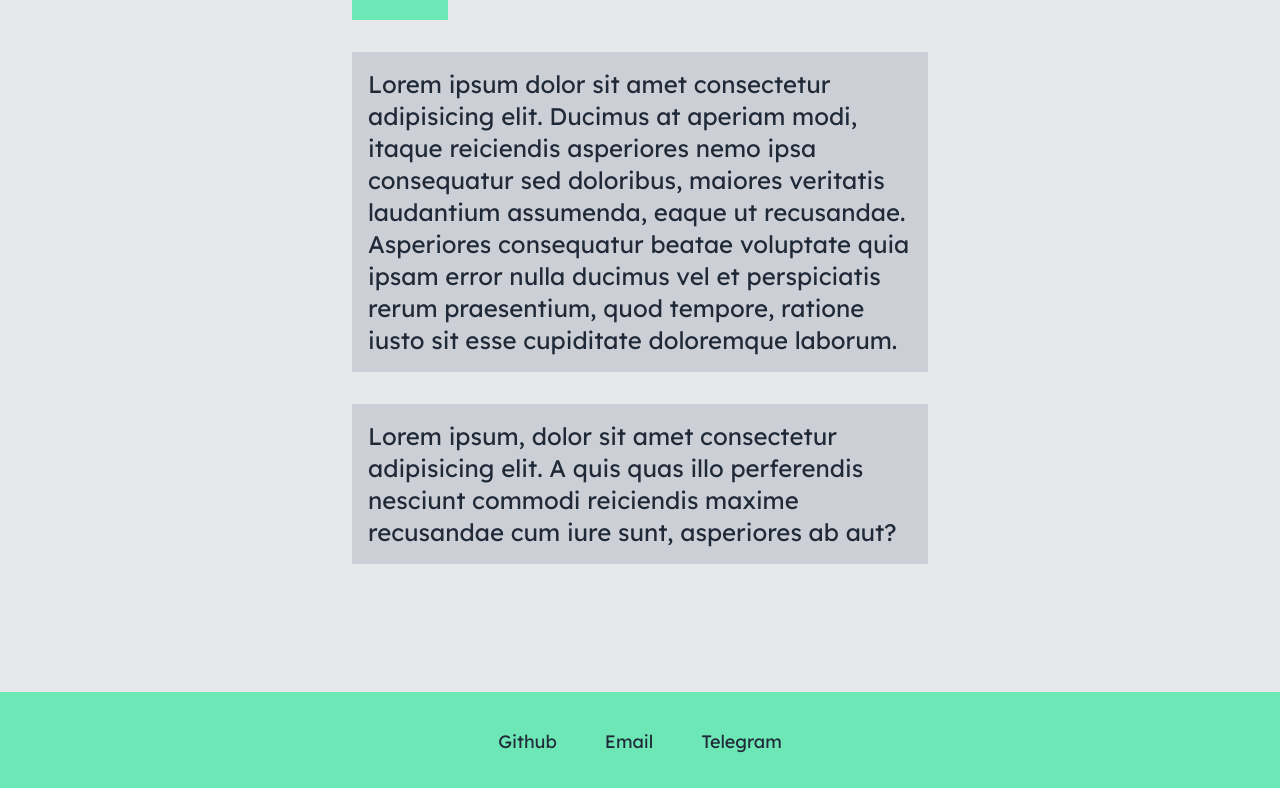
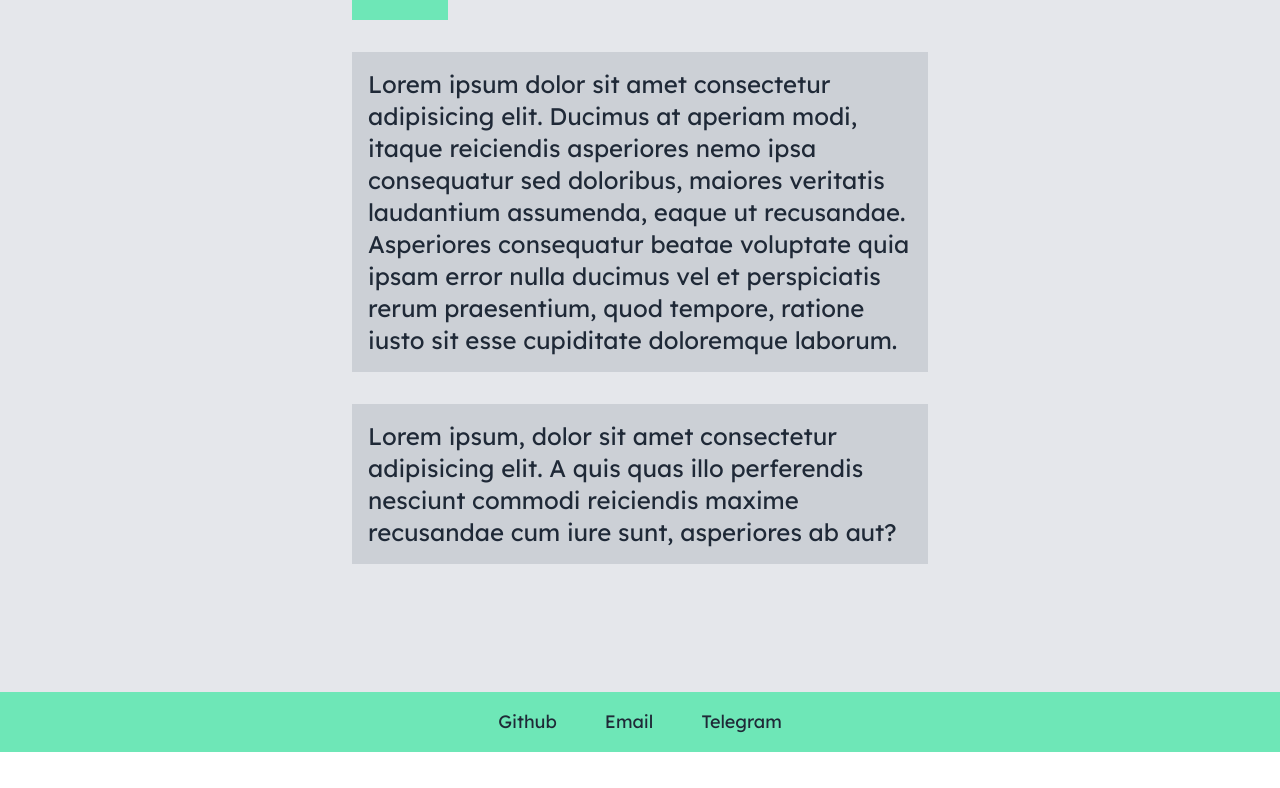
Before and after one commit to ahme-dev/portfolio-green, a Vue app: page / in a window 1280 px wide. Shown: the part 1708-2496 px from the top of the page. After the commit the page ends 2460 px from the top, so only its background shows below. Built offline with nearby package versions, Linux system fonts and the light colour scheme.

Commit message:
style: change footer hover effect

```diff
--- a/src/App.vue
+++ b/src/App.vue
@@ -91,21 +91,21 @@
     <!-- Footer Start -->
     <footer
       id="contact"
-      class="flex items-center justify-center gap-4 bg-emerald-300 mt-24 p-4"
+      class="flex items-center justify-center gap-4 bg-emerald-300 mt-24"
     >
       <a
         href="https://github.com/ahmedkabd"
-        class="p-4 text-lg text-gray-800 border-t-4 border-transparent hover:(cursor-pointer border-t-4 border-gray-800)"
+        class="p-4 text-lg text-gray-800 hover:(cursor-pointer bg-gray-200)"
         >Github</a
       >
       <a
         href="mailto:ahmadkabdullah@pm.me"
-        class="p-4 text-lg text-gray-800 border-t-4 border-transparent hover:(cursor-pointer border-t-4 border-gray-800)"
+        class="p-4 text-lg text-gray-800 hover:(cursor-pointer bg-gray-200)"
         >Email</a
       >
       <a
         href="https://t.me/ahmedkabd"
-        class="p-4 text-lg text-gray-800 border-t-4 border-transparent hover:(cursor-pointer border-t-4 border-gray-800)"
+        class="p-4 text-lg text-gray-800 hover:(cursor-pointer bg-gray-200)"
         >Telegram</a
       >
     </footer>
```
